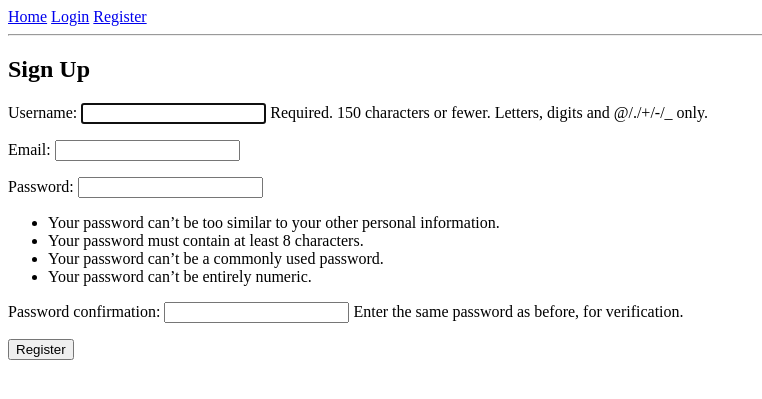
After one commit to harshtiwariiii/master-django, a Django app: page /register/ in a window 1280 px wide. The commit adds this page. Shown: the top 399 px of the page, without its empty margins (0-762 px from the left). Run offline with Django 5.2, Linux system fonts and the light colour scheme.

Commit message:
update code with the registration form and view

```diff
--- a/blog/forms.py
+++ b/blog/forms.py
@@ -1,8 +1,17 @@
 from django import forms
 from .models import Post
+from django.contrib.auth.models import User
+from django.contrib.auth.forms import UserCreationForm
 
 
 class PostForm(forms.ModelForm): # forms.Modelform create a form from our model
     class Meta:# tells which model is to used and which fields to include
         model = Post
         fields = {'title','body','publised'}
+
+class UserRegisterForm(UserCreationForm):
+    email = forms.EmailField(required=False)
+
+    class Meta:
+        model = User
+        fields = ['username','email','password1','password2']
--- a/blog/templates/blog/base.html
+++ b/blog/templates/blog/base.html
@@ -5,17 +5,19 @@
 </head>
 <body>
     <nav>
-        <a href="{% url 'post_list' %}">Home</a>
-        {% if user.is_authenticated %}
+
+    <a href="{% url 'post_list' %}">Home</a>
+
+    {% if user.is_authenticated %}
     <span>Welcome, {{ user.username }}!</span>
+    <a href="{% url 'post_create' %}">New Post</a>
     <form action="{% url 'logout' %}" method="post" style="display:inline;">
         {% csrf_token %}
         <button type="submit">Logout</button>
     </form>
-    <a href="{% url 'post_create' %}">New Post</a>
     {% else %}
     <a href="{% url 'login' %}">Login</a>
-    <!--<a href="{% url 'register' %}">Register</a>-->
+    <a href="{% url 'register' %}">Register</a>
     {% endif %}
 
     </nav>
--- /dev/null
+++ b/blog/templates/blog/register.html
@@ -0,0 +1,27 @@
+{% extends 'blog/base.html' %}
+
+{% block content %}
+  <h2>Sign Up</h2>
+
+  <!-- Show form errors if any -->
+  {% if form.errors %}
+      <div style="color: red;">
+          <ul>
+              {% for field in form %}
+                  {% for error in field.errors %}
+                      <li>{{ field.label }}: {{ error }}</li>
+                  {% endfor %}
+              {% endfor %}
+              {% for error in form.non_field_errors %}
+                  <li>{{ error }}</li>
+              {% endfor %}
+          </ul>
+      </div>
+  {% endif %}
+
+  <form method="post">
+      {% csrf_token %}
+      {{ form.as_p }}
+      <button type="submit">Register</button>
+  </form>
+{% endblock %}
--- a/blog/urls.py
+++ b/blog/urls.py
@@ -1,9 +1,10 @@
 from django.urls import path
 from . import views
-from .views import PostListView, PostDetailView, PostCreateView,PostDeleteView,PostUpdateView
+from .views import PostListView, PostDetailView, PostCreateView,PostDeleteView,PostUpdateView,register
 
 urlpatterns = [
     path('',PostListView.as_view(), name='post_list'),
+    path('register/',register,name = 'register'),
     path('post/<int:pk>/',PostDetailView.as_view(), name='post_detail'),
     path('post/new/',PostCreateView.as_view(), name='post_create'),
     path('post/<int:pk>/edit/',PostUpdateView.as_view(), name='post_update'),
--- a/blog/views.py
+++ b/blog/views.py
@@ -1,6 +1,7 @@
 from django.shortcuts import render, get_object_or_404,redirect
 from .models import Post
-from .forms import PostForm
+from django.contrib.auth import login
+from .forms import PostForm,UserRegisterForm
 from django.contrib.auth.decorators import login_required
 from django.views.generic import ListView,CreateView,DetailView,UpdateView,DeleteView
 from django.urls import reverse_lazy
@@ -30,6 +31,7 @@ class PostDetailView(DetailView):
     template_name='blog/post_detail.html'
 
 
+# creating a post
 class PostCreateView(LoginRequiredMixin,CreateView):
     model = Post
     form_class = PostForm
@@ -39,7 +41,7 @@ class PostCreateView(LoginRequiredMixin,CreateView):
         form.instance.author = self.request.user
         return super().form_valid(form)
 
-
+# updating a post
 class PostUpdateView(LoginRequiredMixin, UserPassesTestMixin, UpdateView):
     model = Post
     form_class = PostForm
@@ -49,7 +51,7 @@ class PostUpdateView(LoginRequiredMixin, UserPassesTestMixin, UpdateView):
         post = self.get_object()
         return self.request.user == post.author
 
-
+# deleting a post
 class PostDeleteView(LoginRequiredMixin, UserPassesTestMixin, DeleteView):
     model = Post
     template_name = 'blog/post_confirm_delete.html'
@@ -58,3 +60,18 @@ class PostDeleteView(LoginRequiredMixin, UserPassesTestMixin, DeleteView):
     def test_func(self):
         post = self.get_object()
         return self.request.user == post.author
+
+
+
+# user registration view
+def register(request):
+    if request.method == 'POST':
+        form = UserRegisterForm(request.POST) # CHECK IF USER SUBMMITEDTHE FORM
+        if form.is_valid():#VALIDATE THE FROM USER/PAS
+            user = form.save()#CREATING USER AT DATABASE
+            login(request,user)#LOGIN THE USER IMMEDATLY AFTER REGISTRATION
+            return redirect('login')
+    else:
+         form = UserRegisterForm()
+
+    return render(request,'blog/register.html',{'form':form})
--- a/core/urls.py
+++ b/core/urls.py
@@ -16,11 +16,13 @@ Including another URLconf
 """
 from django.contrib import admin
 from django.urls import path,include
+from blog import views
 from django.contrib.auth import views as auth_views
 
 urlpatterns = [
     path('admin/', admin.site.urls),
     path('',include('blog.urls')),
+    path('register/', views.register, name='register'),
     path('login/',auth_views.LoginView.as_view(template_name='blog/login.html'), name='login'),
-    path('logout/',auth_views.LogoutView.as_view(template_name='blog/logout.html'),name ='logout')
+    path('logout/',auth_views.LogoutView.as_view(next_page='login'),name ='logout')
 ]
```
